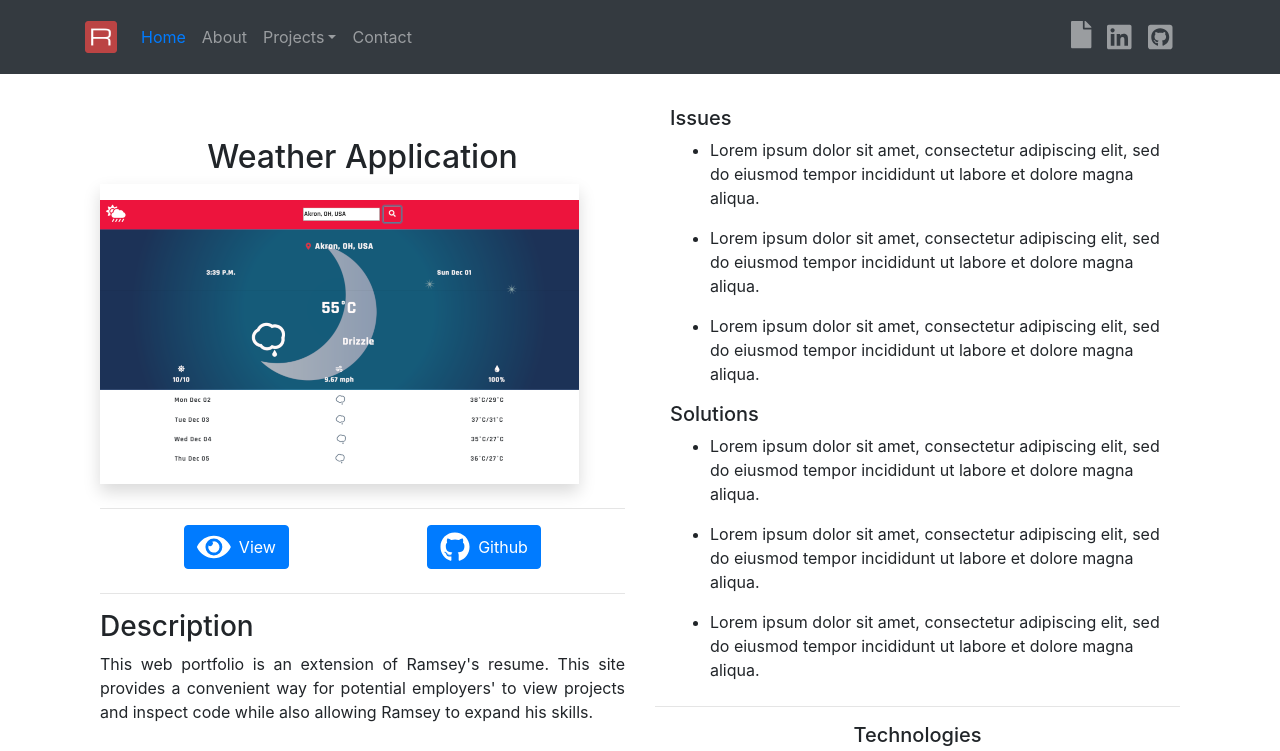
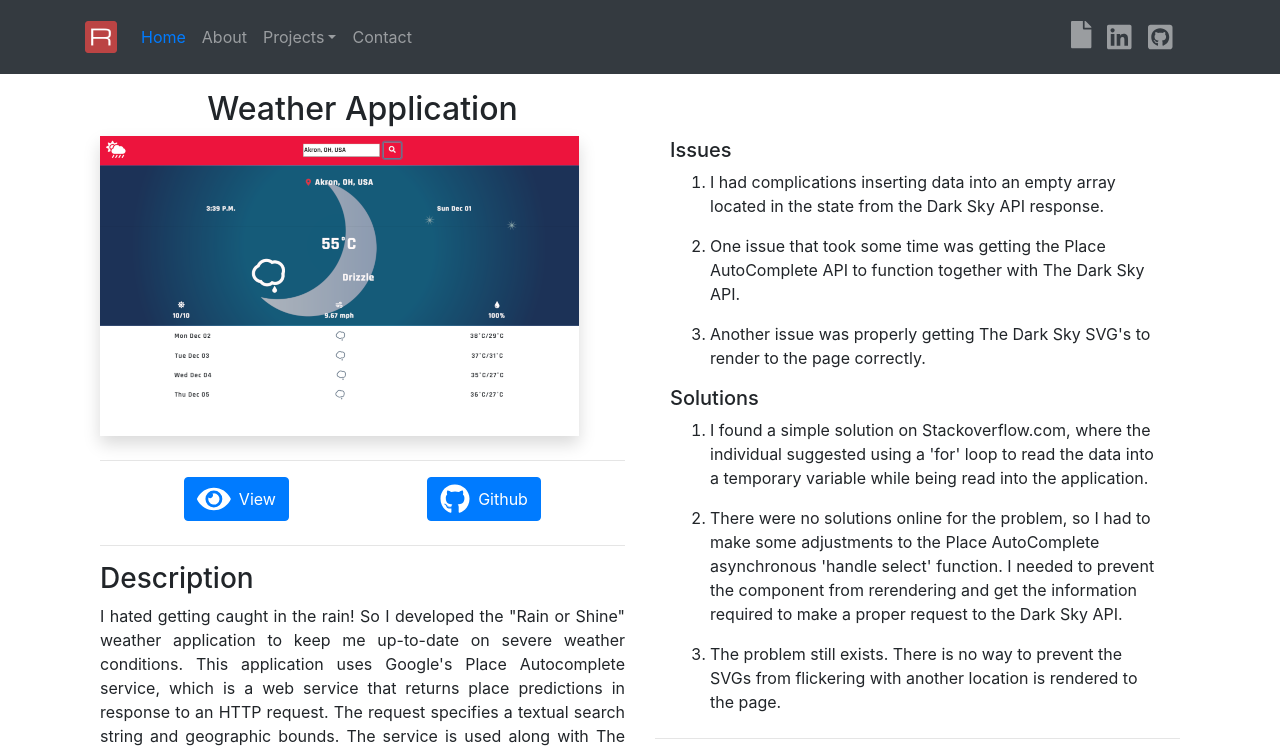
Before and after one commit to rgavin1/Full-Stack-Portfolio, a React (Create React App) app in the folder react-app-portfolio/: page /WeatherApp in a window 1280 px wide. Shown: the top 751 px of the page. Built offline with nearby package versions, Linux system fonts and the light colour scheme.

Commit message:
Final Changes

```diff
--- a/react-app-portfolio/src/components/FullStack.js
+++ b/react-app-portfolio/src/components/FullStack.js
@@ -4,7 +4,6 @@ import { faEye } from '@fortawesome/free-solid-svg-icons';
 import { faGithub } from '@fortawesome/free-brands-svg-icons';
 import { FontAwesomeIcon } from '@fortawesome/react-fontawesome';
 import '../styles/FullStack.css';
-import ScreenShot from '../assets/Portfolio/WebPortfolio_479.png';
 import BootstrapLogo from '../assets/bootstrap-solid.svg';
 import ReactLogo from '../assets/reactjs-icon.svg';
 
@@ -17,7 +16,7 @@ const FullStack = () => {
         <Container className="d-flex projectContainer mt-3">
         <Container className="my-auto">
        <h2 className="text-center" >Full Stack Web Dev Portfolio</h2>
-       <div className="shadow portfolioImg mx-auto" ></div>
+       <div className="shadow portfolioImg mx-auto"></div>
        <hr className="mt-4"/>
        <Container className="d-flex justify-content-around">
        <Button title="View" href="" className="d-flex">
--- a/react-app-portfolio/src/components/Navigation.js
+++ b/react-app-portfolio/src/components/Navigation.js
@@ -47,7 +47,7 @@ const Navigation = () => {
     <Nav>
       <NavDropdown.Divider />
       <Container className="d-flex justify-content-around">
-      <Nav.Link title="Resume" href="https://docs.google.com/document/d/1C3GWuIw0NWx_ybZs0xqecSB1Rx6zQeBp2pT3a9esG5o/edit" target="blank" style={{
+      <Nav.Link title="Resume" href="https://docs.google.com/document/d/1C3GWuIw0NWx_ybZs0xqecSB1Rx6zQeBp2pT3a9esG5o/edit?usp=sharing" target="blank" style={{
         fontSize: '1.7em'
       }}>
         <FontAwesomeIcon icon={faFile}/>
--- a/react-app-portfolio/src/components/Projects.js
+++ b/react-app-portfolio/src/components/Projects.js
@@ -1,7 +1,5 @@
 import React from 'react';
 import { Container, Image } from 'react-bootstrap';
-import webPortfolioImage from '../assets/Web Developer Portfolio.png';
-import RestaurantScreenShot from '../assets/Resturant.png';
 import WeatherAppScreenShot from '../assets/WeatherApp/Weathe_ App_479.png';
 import '../styles/Projects.css';
 import { Link } from 'react-router-dom';
@@ -14,7 +12,7 @@ const Projects = () => {
             <Container className="d-flex justify-content-around flex-wrap" aria-label="The container that holds all completed projects" >
             <div title="Real Estate Project" className="projectStyles shadow rounded" >
                 <Link to="/RealEstateProj" aria-label="link to Real Estate Web Page">
-                    <div className="restaurantImg" aria-label="Screenshot image of website" ></div>
+                    <div className="realEstateImg" aria-label="Screenshot image of website" ></div>
                 </Link>
             </div>
             <div title="Capstone Project" className="projectStyles shadow rounded" rounded>
@@ -28,7 +26,9 @@ const Projects = () => {
                 </Link>
             </div>
             <div title="Restaurant Project" className="projectStyles shadow rounded" rounded>
-                <Link to="/RestaurantProj" aria-label="Link to Restaurant information page"><Image aria-label="Image of restaurant webpage"  src={RestaurantScreenShot} fluid /></Link>
+                <Link to="/RestaurantProj" aria-label="Link to Restaurant information page">
+                    <div className="restaurantImg" aria-label="Image of restaurant webpage"></div>
+                </Link>
             </div>
             <div title="Weather Application Project" className="projectStyles shadow rounded" rounded>
                 <Link to="/WeatherApp" aria-label="Link to Weather Application information page"><Image aria-label="Image of Weather App"  src={WeatherAppScreenShot} fluid /></Link>
--- a/react-app-portfolio/src/components/RestaurantProj.js
+++ b/react-app-portfolio/src/components/RestaurantProj.js
@@ -4,7 +4,6 @@ import { faEye } from '@fortawesome/free-solid-svg-icons';
 import { faGithub } from '@fortawesome/free-brands-svg-icons';
 import { FontAwesomeIcon } from '@fortawesome/react-fontawesome';
 import '../styles/RestaurantProj.css';
-import ScreenShot from '../assets/Resturant.png';
 import BootstrapLogo from '../assets/bootstrap-solid.svg';
 import ReactLogo from '../assets/reactjs-icon.svg';
 
@@ -17,16 +16,7 @@ const RestaurantProj = () => {
         <Container className="d-flex projectContainer mt-3">
             <Container className="my-auto">
            <h2 className="text-center" >Barroco</h2>
-           <div className="shadow" style={{
-               backgroundImage: `url(${ScreenShot})`,
-               height: '280px',
-               margin: '0px auto',
-               maxWidth: '359px',
-               minWidth: 'auto',
-               backgroundSize: 'contain',
-               backgroundRepeat: 'no-repeat',
-               backgroundPosition: 'center'
-           }}></div>
+           <div className="shadow restaurantImg mx-auto" ></div>
            <hr className="mt-4"/>
            <Container className="d-flex justify-content-around">
            <Button title="View" target="_blank" href="https://barroco.netlify.com/
--- a/react-app-portfolio/src/components/WeatherApp.js
+++ b/react-app-portfolio/src/components/WeatherApp.js
@@ -4,9 +4,9 @@ import { faEye } from '@fortawesome/free-solid-svg-icons';
 import { faGithub } from '@fortawesome/free-brands-svg-icons';
 import { FontAwesomeIcon } from '@fortawesome/react-fontawesome';
 import '../styles/WeatherApp.css';
-import WeatherAppScreenShot from '../assets/WeatherApp/Weathe_ App_479.png';
 import BootstrapLogo from '../assets/bootstrap-solid.svg';
 import ReactLogo from '../assets/reactjs-icon.svg';
+import DarkSkyLogo from '../assets/WeatherApp/Dark_Sky_logo.png';
 
 const WeatherApp = () => {
     const technologiesStyle = {
@@ -25,7 +25,7 @@ const WeatherApp = () => {
                    fontSize: '30px'
                }} icon={faEye} /><div className="my-auto ml-2">View</div>
            </Button>
-           <Button title="Repository" href="" className="d-flex">
+           <Button title="Repository" href="https://github.com/rgavin1/WeatherApp" target="_blank" className="d-flex">
                <FontAwesomeIcon style={{
                    fontSize: '30px'
                }} icon={faGithub} /><div className="my-auto ml-2">Github</div>
@@ -33,44 +33,43 @@ const WeatherApp = () => {
        </Container>
        <hr className="mt-4" />
        <h3>Description</h3>
-       <p className="text-justify">This web portfolio is an extension of Ramsey's resume. This site provides a convenient way for potential employers' to view projects and inspect code while also allowing Ramsey to expand his skills.
+       <p className="text-justify">I hated getting caught in the rain! So I developed the "Rain or Shine" weather application to keep me up-to-date on severe weather conditions. This application uses Google's Place Autocomplete service, which is a web service that returns place predictions in response to an HTTP request. The request specifies a textual search string and geographic bounds. The service is used along with The Dark Sky API to look up the weather current weather conditions anywhere in the world. Both services served to develop a superior web application that provides minute-by-minute, hour-by-hour, and day-by-day forecasts out to five days.
        </p>
        </Container>
        <Container className="my-auto pt-3">
        <Container className="justify-content-between">
        <div>
        <h5>Issues</h5>
-       <ul>
-       <li>
-               <p>Lorem ipsum dolor sit amet, consectetur adipiscing elit, sed do eiusmod tempor incididunt ut labore et dolore magna aliqua.
+       <ol>
+            <li>
+               <p>I had complications inserting data into an empty array located in the state from the Dark Sky API response.
                </p>
            </li>
            <li>
-               <p>Lorem ipsum dolor sit amet, consectetur adipiscing elit, sed do eiusmod tempor incididunt ut labore et dolore magna aliqua.
+               <p>One issue that took some time was getting the Place AutoComplete API to function together with The Dark Sky API.
                </p>
            </li>
            <li>
-               <p>Lorem ipsum dolor sit amet, consectetur adipiscing elit, sed do eiusmod tempor incididunt ut labore et dolore magna aliqua.
+               <p>Another issue was properly getting The Dark Sky SVG's to render to the page correctly.
                </p>
            </li>
-       </ul>
+       </ol>
        </div>
        <div>
        <h5>Solutions</h5>
-       <ul>
+       <ol>
            <li>
-               <p>Lorem ipsum dolor sit amet, consectetur adipiscing elit, sed do eiusmod tempor incididunt ut labore et dolore magna aliqua.
+               <p>I found a simple solution on Stackoverflow.com, where the individual suggested using a 'for' loop to read the data into a temporary variable while being read into the application.
                </p>
            </li>
            <li>
-               <p>Lorem ipsum dolor sit amet, consectetur adipiscing elit, sed do eiusmod tempor incididunt ut labore et dolore magna aliqua.
+               <p>There were no solutions online for the problem, so I had to make some adjustments to the Place AutoComplete asynchronous 'handle select' function. I needed to prevent the component from rerendering and get the information required to make a proper request to the Dark Sky API.
                </p>
            </li>
            <li>
-               <p>Lorem ipsum dolor sit amet, consectetur adipiscing elit, sed do eiusmod tempor incididunt ut labore et dolore magna aliqua.
-               </p>
+               <p>The problem still exists. There is no way to prevent the SVGs from flickering with another location is rendered to the page.</p>
            </li>
-       </ul>
+       </ol>
        </div>
        </Container>
        <hr className="mt-4" />
@@ -80,10 +79,11 @@ const WeatherApp = () => {
         <img style={technologiesStyle} src="https://upload.wikimedia.org/wikipedia/commons/d/d5/CSS3_logo_and_wordmark.svg" alt="CSS3  logo" title="CSS3" />
         <img style={technologiesStyle} src={BootstrapLogo} alt="Bootstrap B Solid Logo" title="Bootstrap" />
         <img style={technologiesStyle} src={ReactLogo} alt="Reactjs Logo" title="React" />
+        <img style={technologiesStyle} src="https://upload.wikimedia.org/wikipedia/commons/4/48/GoogleMaps_logo.svg" alt="Google Places AutoComplete" title="Google Places AutoComplete" />
         <img style={{
-            height: '20px',
-            width: '70px'
-           }} src="https://upload.wikimedia.org/wikipedia/commons/b/b8/Netlify_logo.svg" alt="Netlify Logo" title="Netlify" />
+            height: '33px',
+            width: '95px'
+           }} src={DarkSkyLogo} alt="The Dark Sky Logo" title="The Dark Sky API" />
        </Container>
        </Container>
     </Container>
--- a/react-app-portfolio/src/styles/Projects.css
+++ b/react-app-portfolio/src/styles/Projects.css
@@ -7,7 +7,7 @@
     border: black solid 0.1px;
 }
 
-.restaurantImg {
+.realEstateImg {
     background-image: url('../assets/RealEstate/realestatewebpage479.png');
     background-position: center;
     background-repeat: no-repeat;
@@ -33,3 +33,12 @@
     width: 400px;
     height: 300px;
 }
+
+.restaurantImg {
+    background-image: url('../assets/Resturant/Barroco_479.png');
+    background-position: top;
+    background-repeat: no-repeat;
+    background-size: cover;
+    width: 400px;
+    height: 300px;
+}
--- a/react-app-portfolio/src/styles/RestaurantProj.css
+++ b/react-app-portfolio/src/styles/RestaurantProj.css
@@ -1,3 +1,14 @@
+.restaurantImg {
+    background-image: url('../assets/Resturant/Barroco_479.png');
+    background-position: contain;
+    background-repeat: no-repeat;
+    background-size: cover;
+    width: 400px;
+    height: 300px;
+    padding: 0;
+}
+
+
 @media screen and (max-width: 1000px){
     .projectContainer {
         display: flex;
--- a/react-app-portfolio/src/styles/WeatherApp.css
+++ b/react-app-portfolio/src/styles/WeatherApp.css
@@ -1,6 +1,6 @@
 .projectImg {
     background-image: url('../assets/WeatherApp/Weathe_ App_479.png');
-    background-position: center;
+    background-position: top;
     background-repeat: no-repeat;
     width: 479px;
     height: 300px;
```
Also changed, not shown: react-app-portfolio/src/assets/WeatherApp/Dark_Sky_logo.png (added), react-app-portfolio/src/assets/WeatherApp/Dark_Sky_logo_120.png (added).
